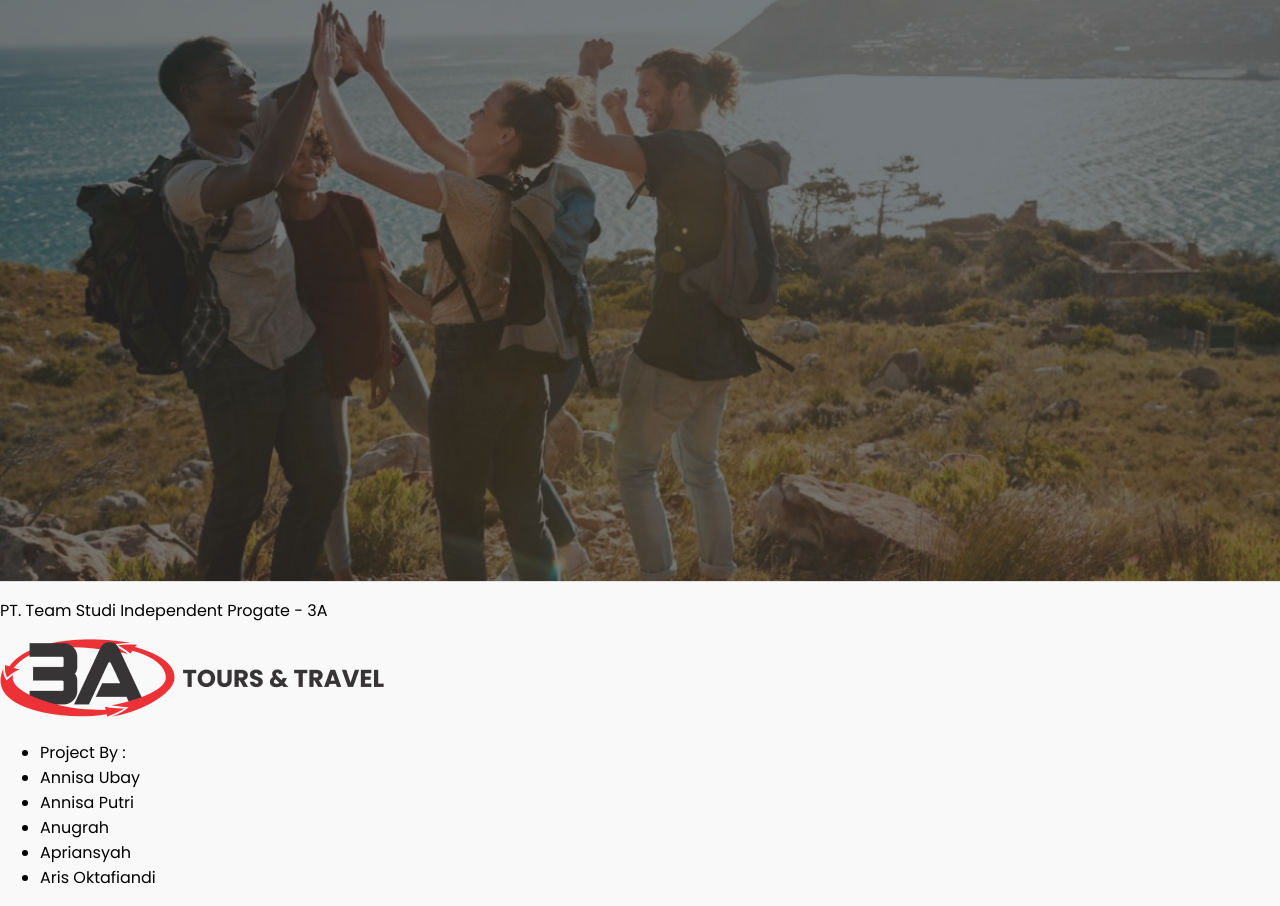
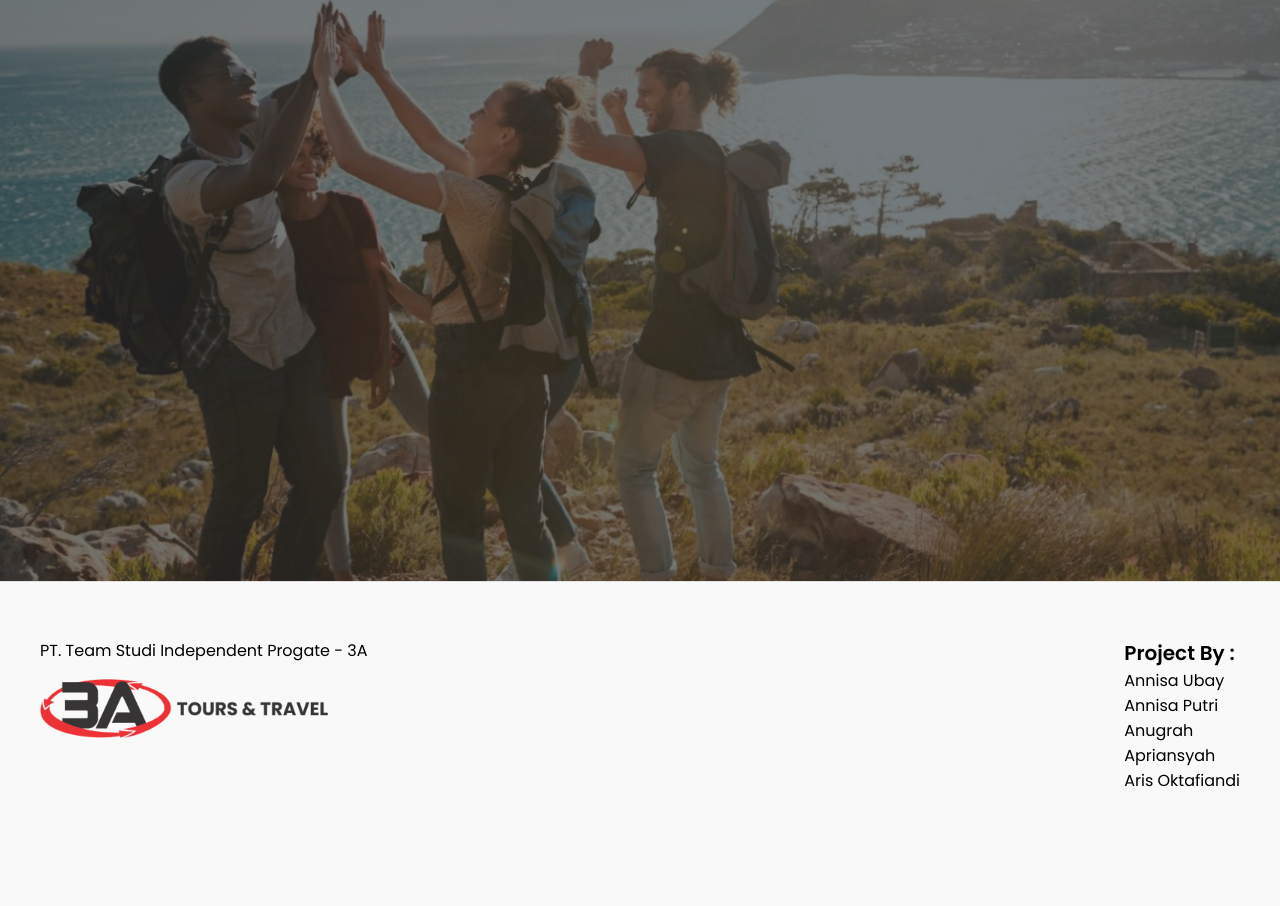
Before and after one commit to anugrah89/Project3A, a plain HTML site: page index.html in a window 1280 px wide. Shown: the part 2034-2940 px from the top of the page. After the commit the page ends 2843 px from the top, so only its background shows below. Drawn offline with nearby package versions, Linux system fonts and the light colour scheme.

Commit message:
Update footer CSS
Update footer CSS

```diff
--- a/stylesheet.css
+++ b/stylesheet.css
@@ -193,3 +193,28 @@ body {
 
 
 /* Footer  by Aris */
+footer {
+  height: 120px;
+  padding: 40px;
+}
+
+.footer-logo {
+  float: left;
+}
+
+.footer-logo img {
+  width: 75%;
+}
+
+.anggota {
+  float: right;
+}
+
+.anggota li {
+  list-style: none;
+}
+
+.selected {
+  font-weight: bold;
+  font-size: 20px;
+}
```
